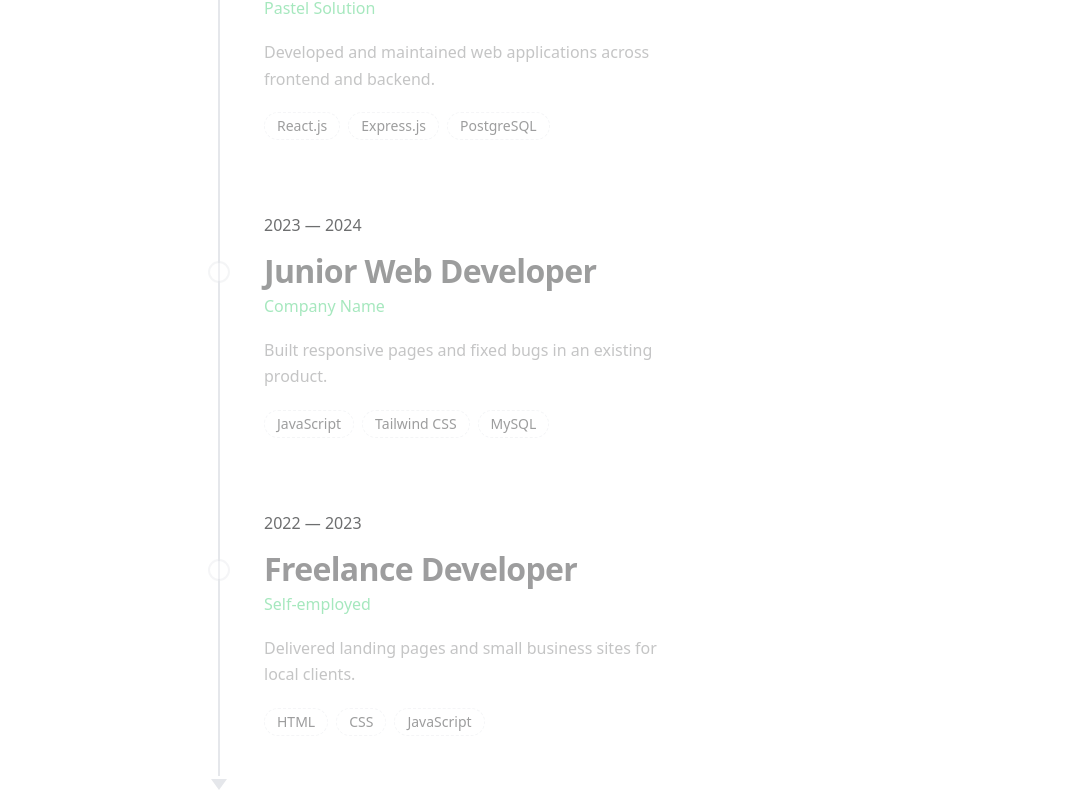
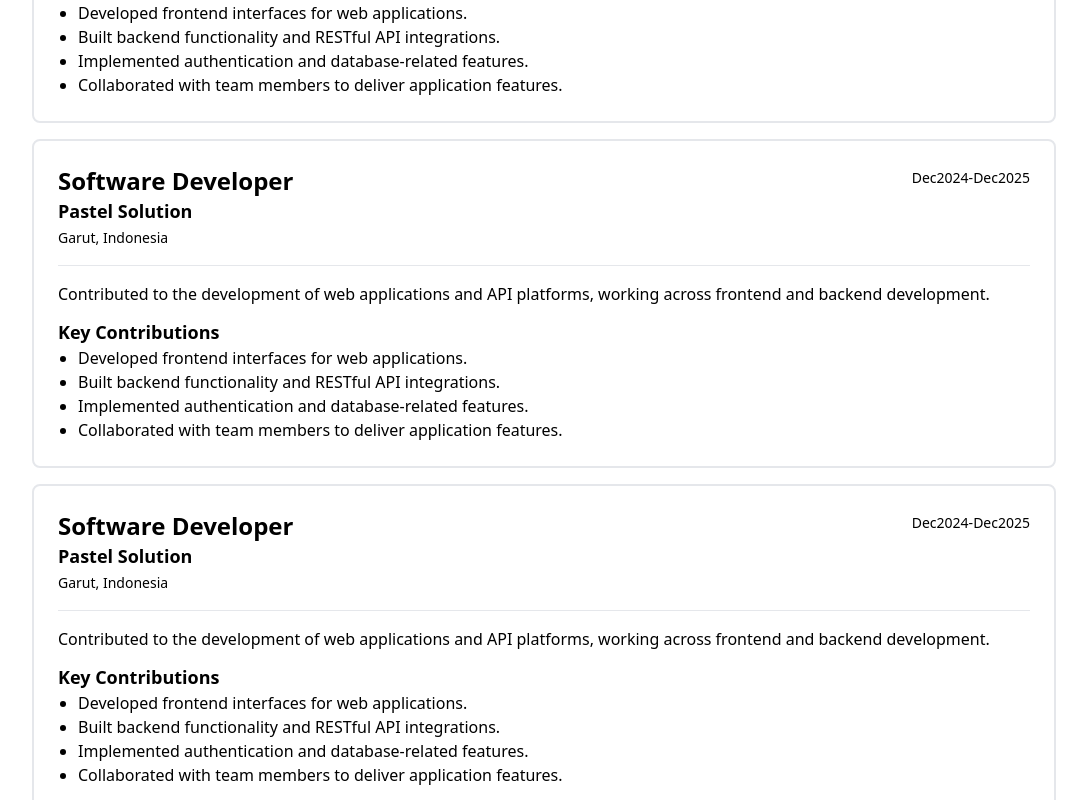
Before and after one commit to Resya-Hasan/portofolio, a React (Vite) app: page / in a window 1280 px wide. Shown: the part 2460-3260 px from the top of the page, without its empty margins (96-1183 px from the left). Built offline with nearby package versions, Linux system fonts and the light colour scheme.

Commit message:
section service done

```diff
--- /dev/null
+++ b/src/components/CardTimeline.tsx
@@ -0,0 +1,30 @@
+import type { Job } from "../data/experience"
+
+const CardTimeline = ({ role, company, address, period, description, KeyContributions }: Job) => {
+    return (
+        <div className="border-2 border-line p-6 rounded-lg">
+            <div className="flex justify-between border-b border-line pb-4 mb-4">
+                <div>
+                    <h2 className="text-md lg:text-2xl font-bold">{role}</h2>
+                    <h4 className="text-sm lg:text-lg font-bold">{company}</h4>
+                    <span className="text-sm">{address}</span>
+                </div>
+                <div>
+                    <span className="text-sm">{period}</span>
+                </div>
+            </div>
+
+            <div>
+                <p className="mb-3">{description}</p>
+                <h4 className="text-sm lg:text-lg font-bold">Key Contributions</h4>
+                <ul className="list-disc pl-5">
+                    {KeyContributions.map((contribution: string, index: number) => (
+                        <li key={index}>{contribution}</li>
+                    ))}
+                </ul>
+            </div>
+        </div>
+    )
+}
+
+export default CardTimeline
--- a/src/components/TimelineItem.tsx
+++ /dev/null
@@ -1,53 +0,0 @@
-import type { Job } from "../data/experience";
-
-interface Props {
-    job: Job;
-    on: boolean;
-    nodeRef: (el: HTMLSpanElement | null) => void;
-}
-
-export default function TimelineItem({ job, on, nodeRef }: Props) {
-    return (
-        <article
-            data-on={on}
-            className="group relative pb-[72px] pl-14 last-of-type:pb-10"
-        >
-            <time className="mb-3.5 block font-display font-medium tabular-nums text-mute transition-colors duration-500 group-data-[on=true]:text-ink">
-                {job.period}
-            </time>
-
-            <div className="opacity-40 transition-opacity duration-[600ms] group-data-[on=true]:opacity-100">
-                <div className="relative">
-                    <span
-                        ref={nodeRef}
-                        aria-hidden="true"
-                        className="absolute -left-14 top-[.55rem] size-[22px] rounded-full border-2 border-line bg-bg transition-[background-color,border-color] duration-[350ms] group-data-[on=true]:border-acc group-data-[on=true]:bg-acc"
-                    >
-                        <span className="absolute -inset-0.5 rounded-full border-2 border-acc opacity-0 group-data-[on=true]:animate-ping-once" />
-                    </span>
-                    <h3 className="font-display text-[clamp(1.5rem,4.5vw,2rem)] font-bold leading-[1.2] tracking-[-0.02em]">
-                        {job.role}
-                    </h3>
-                </div>
-
-                <p className="mb-[18px] mt-0.5 font-medium text-acc">{job.company}</p>
-
-                <p className="mb-5 max-w-[44ch] text-mute transition-colors duration-[600ms] group-data-[on=true]:text-ink">
-                    {job.description}
-                </p>
-
-                <ul className="m-0 flex list-none flex-wrap gap-2 p-0">
-                    {job.stack.map((s, i) => (
-                        <li
-                            key={s}
-                            style={{ transitionDelay: `${i * 110 + 250}ms` }}
-                            className="rounded-full border border-dashed border-line px-3 py-[3px] text-sm transition-[background-color,border-color] duration-[450ms] group-data-[on=true]:border-solid group-data-[on=true]:border-transparent group-data-[on=true]:bg-chip"
-                        >
-                            {s}
-                        </li>
-                    ))}
-                </ul>
-            </div>
-        </article>
-    );
-}
--- a/src/data/experience.ts
+++ b/src/data/experience.ts
@@ -1,25 +1,63 @@
 export interface Job {
-    period: string;
     role: string;
     company: string;
+    address: string;
+    period: string;
     description: string;
-    stack: string[];
+    KeyContributions: string[];
 }
 
 export const jobs: Job[] = [
     {
-        period: "2024 — 2025", role: "Software Developer", company: "Pastel Solution",
-        description: "Developed and maintained web applications across frontend and backend.",
-        stack: ["React.js", "Express.js", "PostgreSQL"]
+        role: "Software Developer",
+        company: "Pastel Solution",
+        address: "Garut, Indonesia",
+        period: "Dec2024-Dec2025",
+        description: "Contributed to the development of web applications and API platforms, working across frontend and backend development.",
+        KeyContributions: [
+            "Developed frontend interfaces for web applications.",
+            "Built backend functionality and RESTful API integrations.",
+            "Implemented authentication and database-related features.",
+            "Collaborated with team members to deliver application features."
+        ]
     },
     {
-        period: "2023 — 2024", role: "Junior Web Developer", company: "Company Name",
-        description: "Built responsive pages and fixed bugs in an existing product.",
-        stack: ["JavaScript", "Tailwind CSS", "MySQL"]
+        role: "Software Developer",
+        company: "Pastel Solution",
+        address: "Garut, Indonesia",
+        period: "Dec2024-Dec2025",
+        description: "Contributed to the development of web applications and API platforms, working across frontend and backend development.",
+        KeyContributions: [
+            "Developed frontend interfaces for web applications.",
+            "Built backend functionality and RESTful API integrations.",
+            "Implemented authentication and database-related features.",
+            "Collaborated with team members to deliver application features."
+        ]
     },
     {
-        period: "2022 — 2023", role: "Freelance Developer", company: "Self-employed",
-        description: "Delivered landing pages and small business sites for local clients.",
-        stack: ["HTML", "CSS", "JavaScript"]
+        role: "Software Developer",
+        company: "Pastel Solution",
+        address: "Garut, Indonesia",
+        period: "Dec2024-Dec2025",
+        description: "Contributed to the development of web applications and API platforms, working across frontend and backend development.",
+        KeyContributions: [
+            "Developed frontend interfaces for web applications.",
+            "Built backend functionality and RESTful API integrations.",
+            "Implemented authentication and database-related features.",
+            "Collaborated with team members to deliver application features."
+        ]
+    },
+    {
+        role: "Software Developer",
+        company: "Pastel Solution",
+        address: "Garut, Indonesia",
+        period: "Dec2024-Dec2025",
+        description: "Contributed to the development of web applications and API platforms, working across frontend and backend development.",
+        KeyContributions: [
+            "Developed frontend interfaces for web applications.",
+            "Built backend functionality and RESTful API integrations.",
+            "Implemented authentication and database-related features.",
+            "Collaborated with team members to deliver application features."
+        ]
     },
 ];
--- a/src/hooks/userTimelineProgress.ts
+++ /dev/null
@@ -1,59 +0,0 @@
-import { useEffect, useRef, useState } from "react";
-
-export function useTimelineProgress(count: number) {
-  const tlRef = useRef<HTMLDivElement>(null);
-  const nodeRefs = useRef<(HTMLSpanElement | null)[]>([]);
-  const [active, setActive] = useState<boolean[]>(() => Array(count).fill(false));
-  const [done, setDone] = useState(false);
-
-  useEffect(() => {
-    const tl = tlRef.current;
-    if (!tl) return;
-
-    const reduce = matchMedia("(prefers-reduced-motion: reduce)").matches;
-    let cur = 0;
-    let raf = 0;
-
-    const target = () => {
-      const r = tl.getBoundingClientRect();
-      return Math.max(0, Math.min(r.height, innerHeight * 0.7 - r.top));
-    };
-
-    const paint = (h: number) => {
-      const top = tl.getBoundingClientRect().top;
-      const total = tl.offsetHeight;
-      tl.style.setProperty("--p", String(total ? h / total : 0));
-
-      const next = nodeRefs.current.map(
-        (n) => !!n && n.getBoundingClientRect().top - top + 11 <= h
-      );
-      // hanya update state kalau memang berubah
-      setActive((prev) => (prev.every((v, i) => v === next[i]) ? prev : next));
-      setDone(h >= total - 2);
-    };
-
-    const loop = () => {
-      const t = target();
-      cur += (t - cur) * (reduce ? 1 : 0.14);
-      if (Math.abs(t - cur) < 0.5) cur = t;
-      paint(cur);
-      raf = cur === t ? 0 : requestAnimationFrame(loop);
-    };
-
-    const kick = () => {
-      if (!raf) raf = requestAnimationFrame(loop);
-    };
-
-    addEventListener("scroll", kick, { passive: true });
-    addEventListener("resize", kick);
-    kick();
-
-    return () => {
-      removeEventListener("scroll", kick);
-      removeEventListener("resize", kick);
-      cancelAnimationFrame(raf);
-    };
-  }, [count]);
-
-  return { tlRef, nodeRefs, active, done };
-}
--- a/src/index.css
+++ b/src/index.css
@@ -1,26 +1,3 @@
 @tailwind base;
 @tailwind components;
 @tailwind utilities;
-
-:root {
-    --bg: #ffffff;
-    --ink: #0b0c0d;
-    --line: #e5e7eb;
-    --chip: #e5e7eb;
-    --acc: #22c55e;
-    --mute: color-mix(in srgb, var(--ink) 60%, var(--bg));
-}
-
-body {
-    @apply bg-bg text-ink leading-[1.65];
-    margin: 0;
-}
-
-@media (prefers-reduced-motion: reduce) {
-
-    *,
-    *::after {
-        transition: none !important;
-        animation: none !important;
-    }
-}
--- a/src/sections/Experience.tsx
+++ b/src/sections/Experience.tsx
@@ -1,46 +1,24 @@
-import TimelineItem from "../components/TimelineItem";
+import CardTimeline from "../components/CardTimeline";
 import { jobs } from "../data/experience";
-import { useTimelineProgress } from "../hooks/userTimelineProgress";
+
 
 export default function Experience() {
-  const { tlRef, nodeRefs, active, done } = useTimelineProgress(jobs.length);
 
   return (
-    <section
-      aria-labelledby="exp"
-      className="mx-auto max-w-[720px] px-6 pb-[max(120px,35vh)] pt-[72px]"
-    >
-      <h2
-        id="exp"
-        className="mb-[72px] font-display text-[clamp(2.6rem,9vw,4.75rem)] font-bold leading-none tracking-[-0.035em]"
-      >
-        Experience
-      </h2>
-
-      <div ref={tlRef} className="relative">
-        {/* rail */}
-        <div aria-hidden="true" className="absolute inset-y-0 left-[10px] w-0.5 bg-line">
-          <div className="absolute inset-0 origin-top bg-acc [transform:scaleY(var(--p,0))]" />
-        </div>
-
-        {jobs.map((job, i) => (
-          <TimelineItem
-            key={job.role + job.period}
-            job={job}
-            on={active[i] ?? false}
-            nodeRef={(el) => {
-              nodeRefs.current[i] = el;
-            }}
+    <section className="px-5 pt-12 xl:px-32 2xl:px-96">
+      <h1 className="text-2xl md:text-3xl lg:text-4xl font-bold mb-6">/Experience</h1>
+      <div className="flex flex-col gap-4 mb-4">
+        {jobs.map((job, index) => (
+          <CardTimeline
+            key={index}
+            role={job.role}
+            company={job.company}
+            address={job.address}
+            period={job.period}
+            description={job.description}
+            KeyContributions={job.KeyContributions}
           />
         ))}
-
-        {/* panah akhir */}
-        <span
-          aria-hidden="true"
-          className={`absolute -bottom-3.5 left-[3px] size-0 border-8 border-transparent border-b-0 border-t-[11px] transition-[border-top-color] duration-[400ms] ${
-            done ? "border-t-acc" : "border-t-line"
-          }`}
-        />
       </div>
     </section>
   );
```
